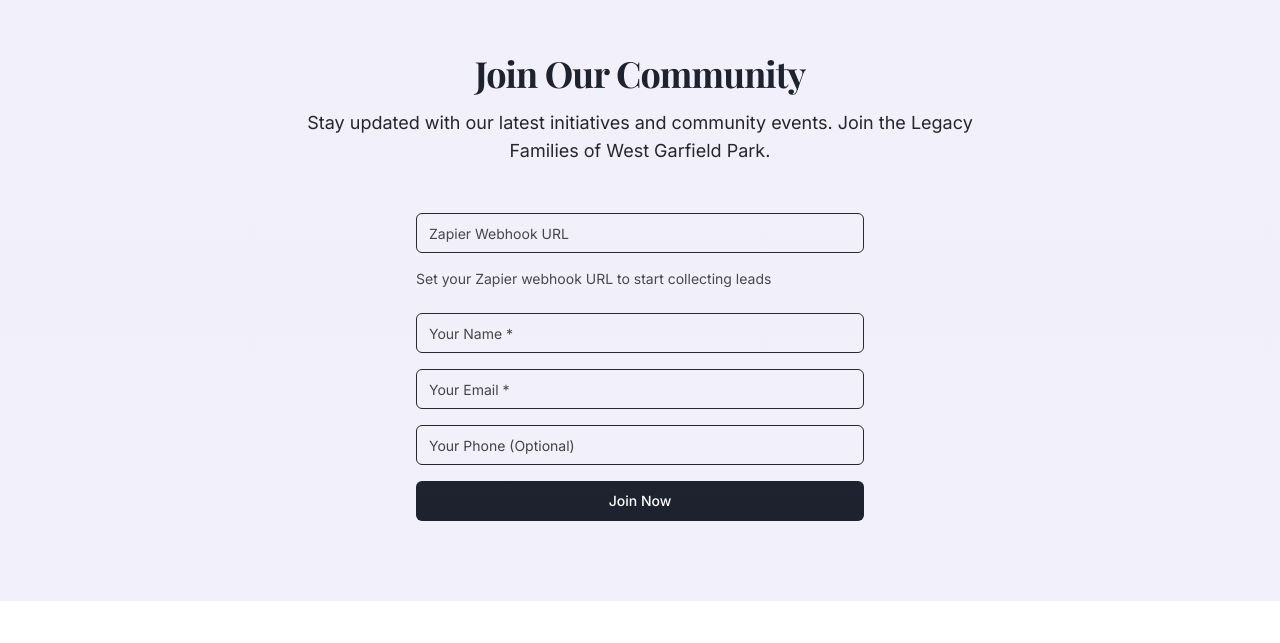
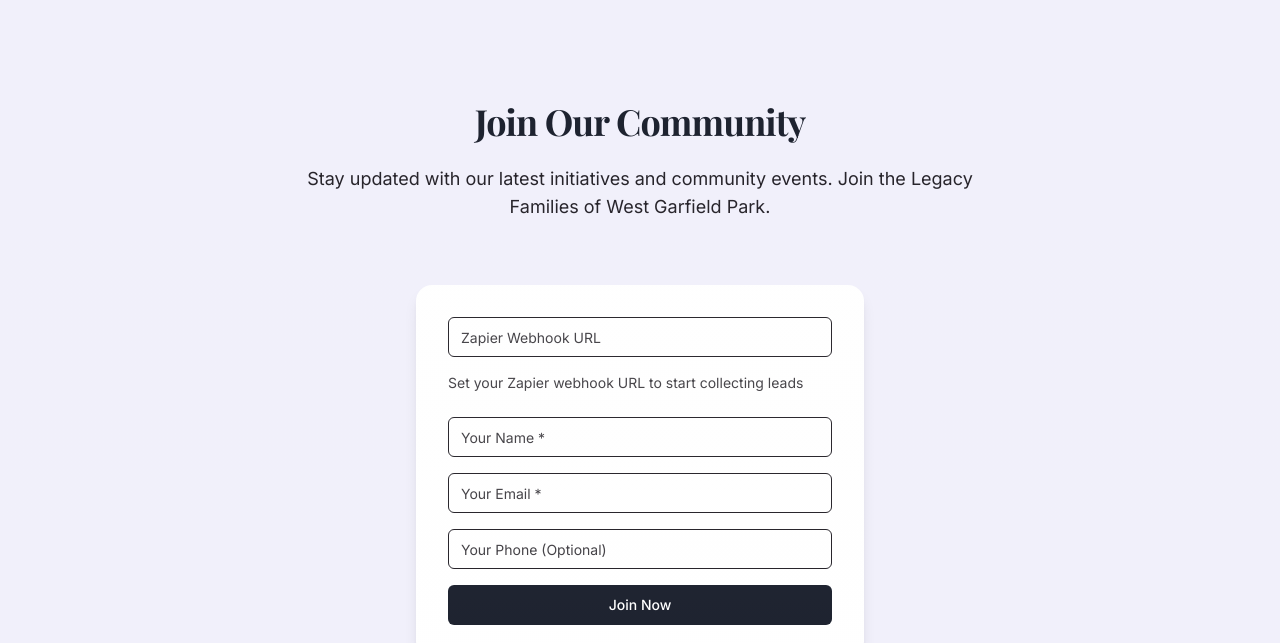
Before and after one commit to Cedwards90/legacy-connective-hub, a React (Vite) app: page / in a window 1280 px wide. Shown: the part 3331-3974 px from the top of the page. Built offline with nearby package versions, Linux system fonts and the light colour scheme.

Commit message:
Update codebase with latest changes
This commit includes various updates and modifications to the existing codebase, ensuring improved functionality and performance.
[skip gpt_engineer]

```diff
--- a/src/components/LeadCapture.tsx
+++ b/src/components/LeadCapture.tsx
@@ -70,16 +70,16 @@ export const LeadCapture = () => {
   };
 
   return (
-    <section id="join-us" className="py-20 bg-cream">
+    <section id="join-us" className="py-32 bg-cream">
       <div className="max-w-7xl mx-auto px-4 sm:px-6 lg:px-8">
-        <div className="text-center mb-12">
-          <h2 className="text-3xl md:text-4xl font-bold text-[#1A1F2C] mb-4">Join Our Community</h2>
+        <div className="text-center mb-16">
+          <h2 className="text-3xl md:text-4xl font-bold text-[#1A1F2C] mb-6">Join Our Community</h2>
           <p className="text-lg text-[#221F26] max-w-2xl mx-auto">
             Stay updated with our latest initiatives and community events. Join the Legacy Families of West Garfield Park.
           </p>
         </div>
 
-        <div className="max-w-md mx-auto">
+        <div className="max-w-md mx-auto bg-white p-8 rounded-2xl shadow-lg">
           <WebhookInput webhookUrl={webhookUrl} setWebhookUrl={setWebhookUrl} />
           <LeadForm
             name={name}
```
Also changed, not shown: src/components/TheoryOfChange.tsx (line endings or trailing spaces).
